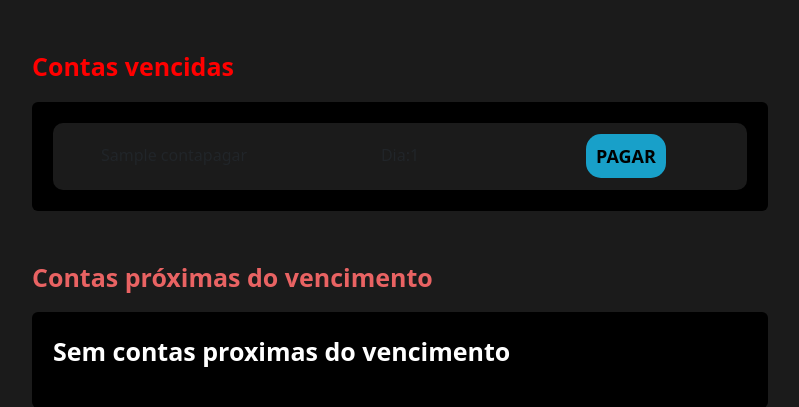
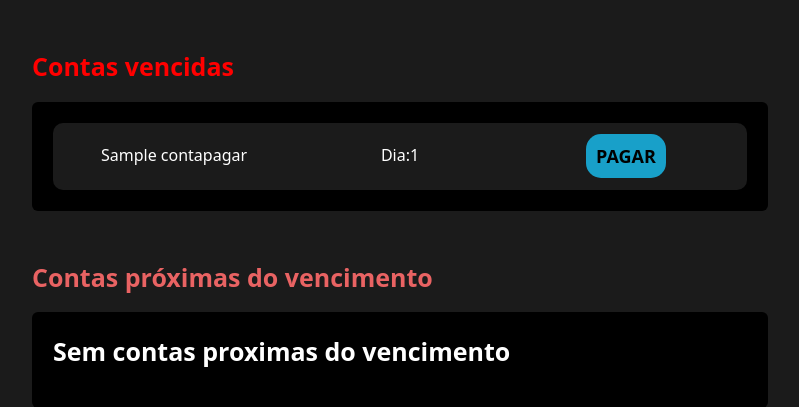
Before and after one commit to SuperFeliz/BIG_FINANCE, a Django app: page /contas/ver_contas/ in a window 1280 px wide. Shown: the part 56-463 px from the top of the page, without its empty margins (50-849 px from the left). Run offline with Django 4.2, Linux system fonts and the light colour scheme; tables that the repository leaves empty hold one stand-in row (values such as "Sample post").

Commit message:
Corrigido CSS ver_contas

```diff
--- a/contas/templates/ver_contas.html
+++ b/contas/templates/ver_contas.html
@@ -29,7 +29,7 @@
 
             <div class="col-md-8">
                 <p class="fonte-destaque" style="color: red;">Contas vencidas</p>
-                <div class="card">
+                <div class="card font-light">
                     {% if not contas_vencidas %}
                         <p class="fonte-destaque">Ufa, nenhuma conta vencida.</p>
                     {% else %}
@@ -53,7 +53,7 @@
                 <br>
                 <br>
                 <p class="fonte-destaque" style="color: #E96363;">Contas próximas do vencimento</p>
-                <div class="card">
+                <div class="card font-light">
                     {% if not contas_proximas_vencimento %}
                         <p class="fonte-destaque">Sem contas proximas do vencimento</p>
                     {% else %}
@@ -78,7 +78,7 @@
                 <br>
                 <br>
                 <p class="fonte-destaque">Restantes</p>
-                <div class="card">
+                <div class="card font-light">
                 {% if not restantes %}
                     <p class="fonte-destaque">Sem conta para pagamento futuro.</p>
                 {% else %}
```
